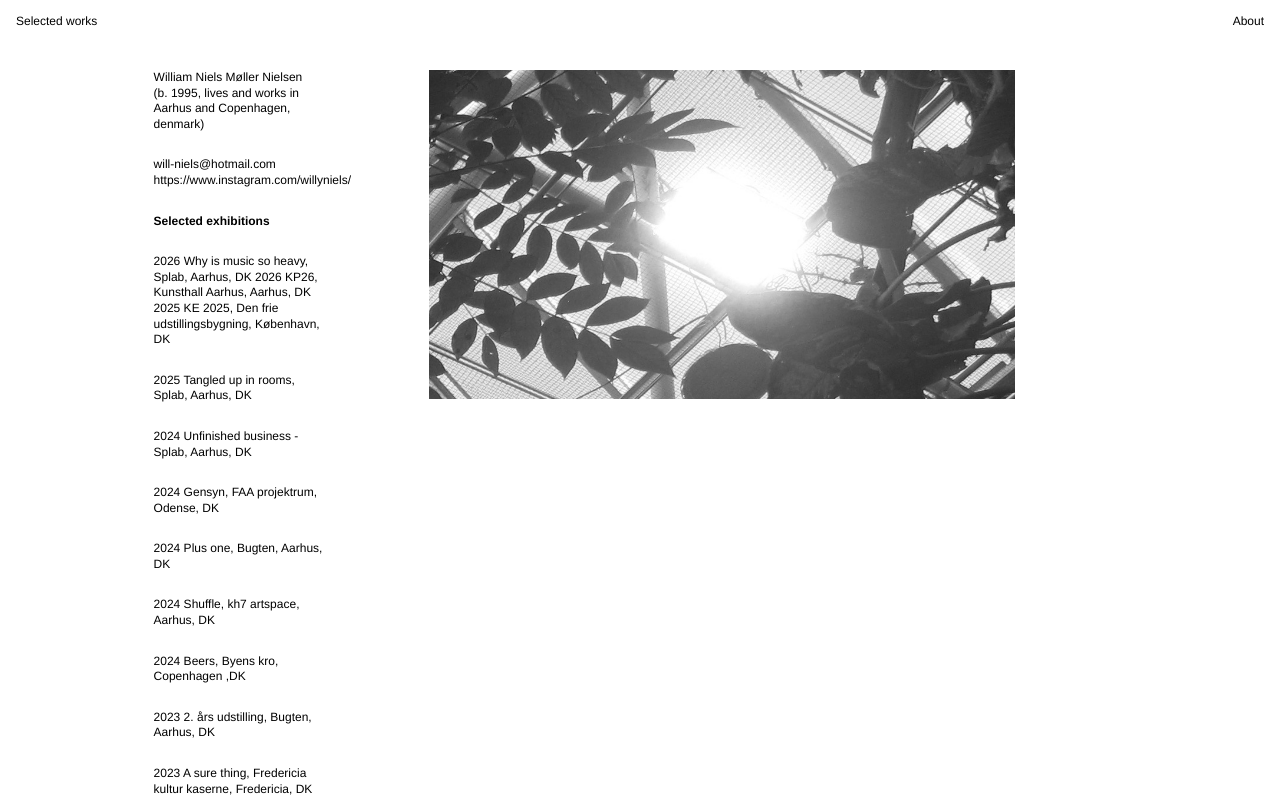
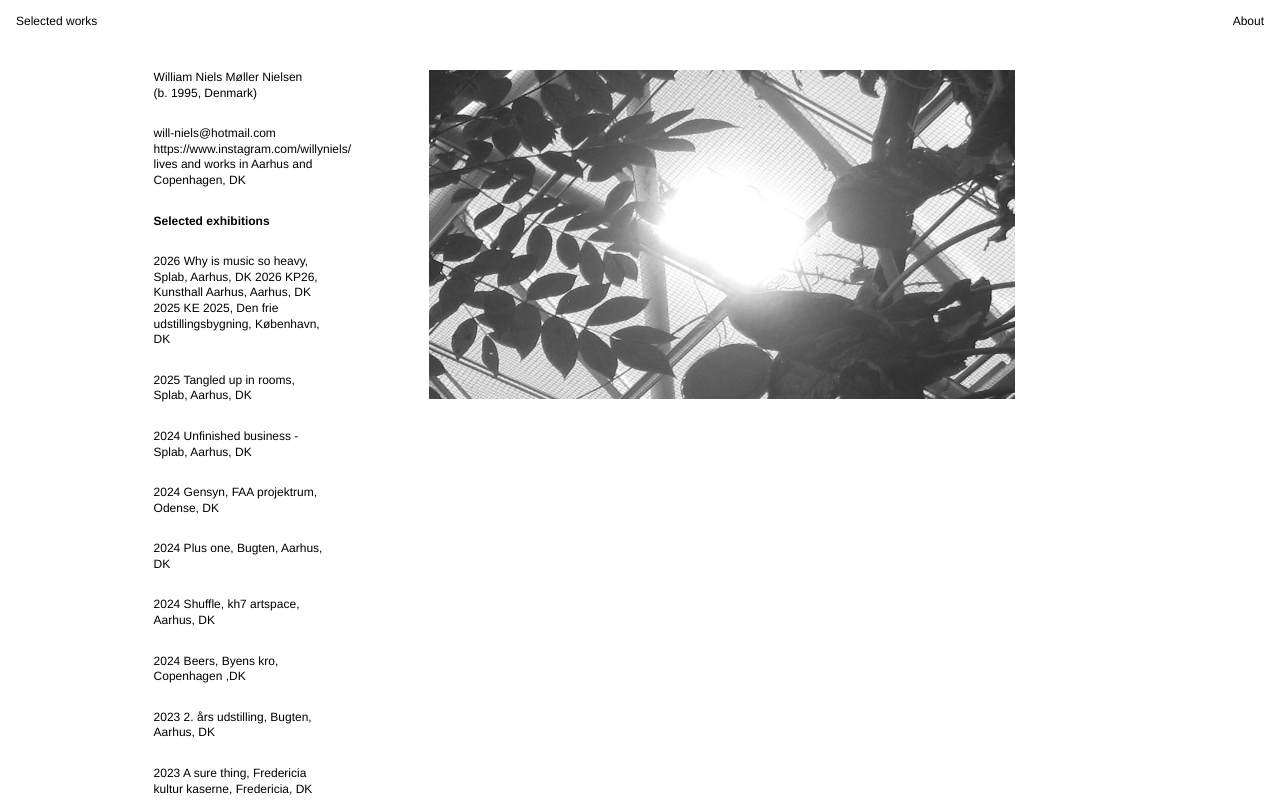
Before and after one commit to Willyniels19/Williamnielsmoellernielsen, a plain HTML site: page about.html in a window 1280 px wide. Shown: the top 800 px of the page. Drawn offline with Linux system fonts and the light colour scheme.

Commit message:
Simplify biographical information in about.html
Removed unnecessary location details and updated country abbreviation.

```diff
--- a/about.html
+++ b/about.html
@@ -44,13 +44,14 @@
             <h1>
            <span>      William Niels Møller Nielsen <span>
                 <p>
-                (b. 1995, lives and works in Aarhus and Copenhagen, denmark)
+                (b. 1995, Denmark)
 
 
             <p>
 
                 will-niels@hotmail.com
                 https://www.instagram.com/willyniels/
+                lives and works in Aarhus and Copenhagen, DK
 
             <p>
           <strong> Selected exhibitions </strong>
```
